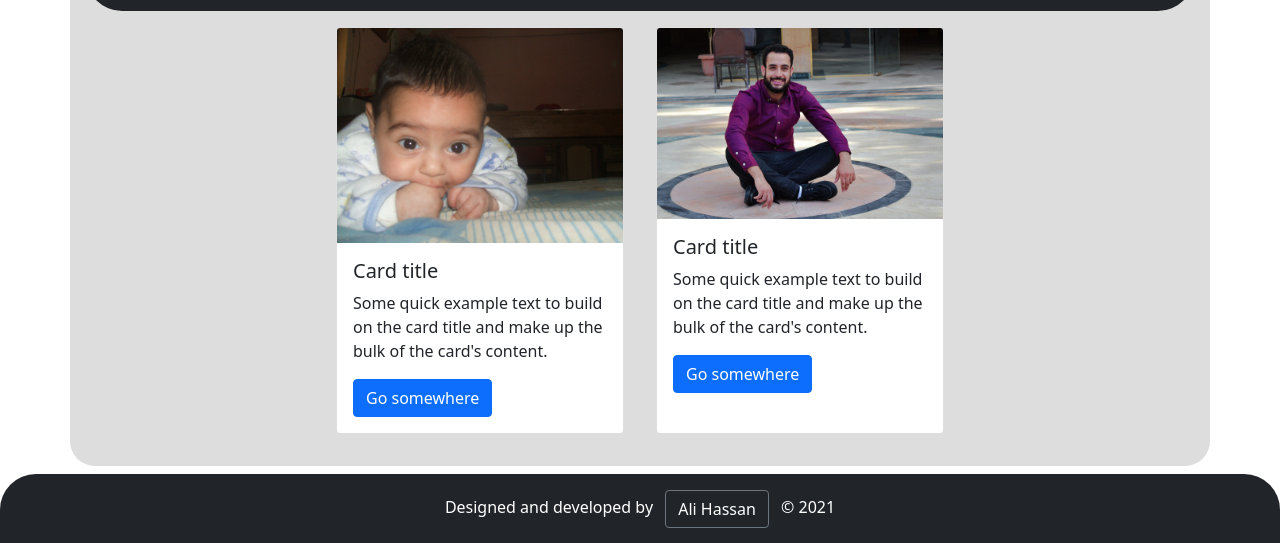
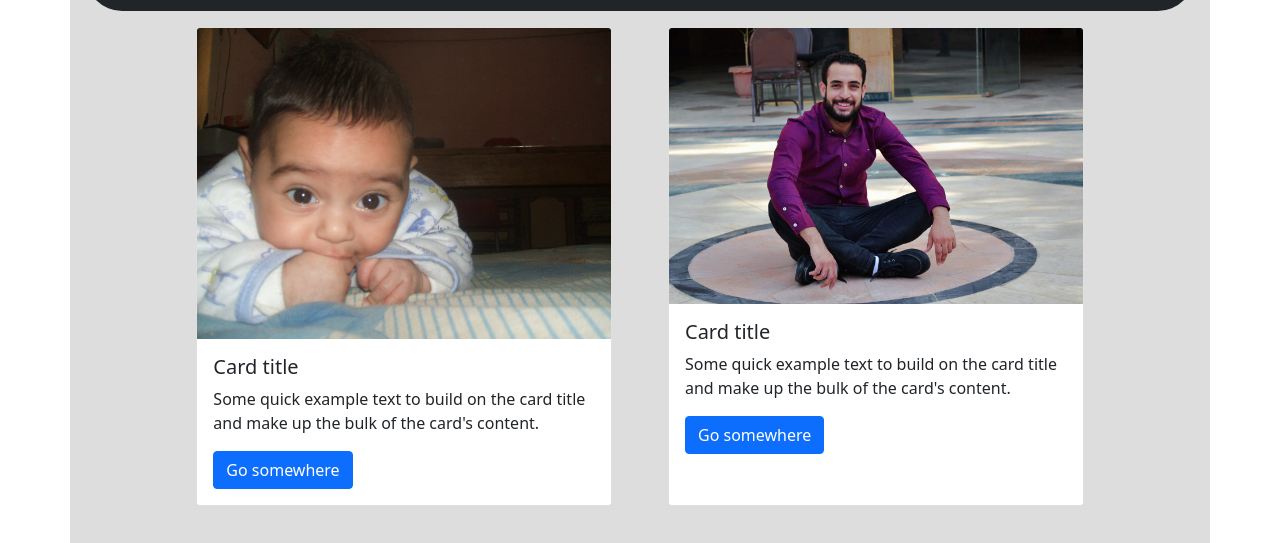
Before and after one commit to saher123595/myimg, a plain HTML site: page index.html in a window 1280 px wide. Shown: the part 603-1146 px from the top of the page. Drawn offline with Linux system fonts and the light colour scheme.

Commit message:
Update index.html

```diff
--- a/index.html
+++ b/index.html
@@ -4,12 +4,25 @@
 <head>
     <meta charset="utf-8">
     <meta http-equiv="X-UA-Compatible" content="IE=edge">
-    <title>Saher nasef Amgad Ishaq</title>
+    <title>saher nasef amgd ashak</title>
     <meta name="description" content="this is my webite ver small saher nasef amgd ashak">
     <meta name="viewport" content="width=device-width, initial-scale=1">
     <link rel="stylesheet" href="style/bootstrap.css">
     <link rel="stylesheet" href="style/style.css">
     <link rel="icon" href="img/saher.png">
+    <style>
+         ::-webkit-scrollbar {
+            width: 10px;
+        }
+
+         ::-webkit-scrollbar-thumb {
+            background: rgba(0, 217, 255, 0.4) !important;
+        }
+
+         ::-webkit-scrollbar-track {
+            background: rgba(0, 0, 0, 0.699) !important;
+        }
+    </style>
 </head>
 
 <body id="body-main">
@@ -65,12 +78,13 @@
                     </div>
                 </div>
             </div>
-            <div class="container p-0 pt-1 pb-3 back in px-3">
-                <div class="col text-center bg-dark m-0 mt-4 p-2 fs-1 text-white rounded-pill">
-                    <h1>الذى يُميز Courses 4 Arab</h1>
+            <div class="container d-flex flex-column align-items-center justify-content-center p-0 pt-1 pb-3 back in px-3">
+                <div class="col text-center w-100 bg-dark m-0 mt-4 p-2 fs-1 text-white rounded-pill">
+                    <h1 style="width: 100%;">الذى يُميز Courses 4 Arab</h1>
                 </div>
-                <div class="col-12 d-flex justify-content-center">
-                    <div class="card m-3" style="width: 18rem;">
+                <div class="row justify-content-center">
+                    <div class="col-xl-5 col-lg-5 col-md-6 col-sm-12 d-flex justify-content-center">
+                        <div class="card m-3">
                             <img src="img/saher.png" class="card-img-top" alt="...">
                             <div class="card-body">
                                 <h5 class="card-title">Card title</h5>
@@ -78,7 +92,9 @@
                                 <a href="#" class="btn btn-primary">Go somewhere</a>
                             </div>
                         </div>
-                    <div class="card m-3" style="width: 18rem;">
+                    </div>
+                    <div class="col-xl-5 col-lg-5 col-md-6 col-sm-12 d-flex justify-content-center">
+                        <div class="card m-3">
                             <img src="img/mathat.jpg" class="card-img-top" alt="...">
                             <div class="card-body">
                                 <h5 class="card-title">Card title</h5>
@@ -87,6 +103,8 @@
                             </div>
                         </div>
                     </div>
+                </div>
+                <iframe width="640" height="360" class="mt-4 rounded" src="https://www.youtube.com/embed/xQmkBLcHZ20" title="YouTube video player" frameborder="0" allow="accelerometer; autoplay; clipboard-write; encrypted-media; gyroscope; picture-in-picture" allowfullscreen></iframe>
             </div>
         </div>
         <footer class="text-center p-3 pb-1 mt-2 bg-dark text-white">
```
Lines whose indentation alone changed are shown as unchanged.
